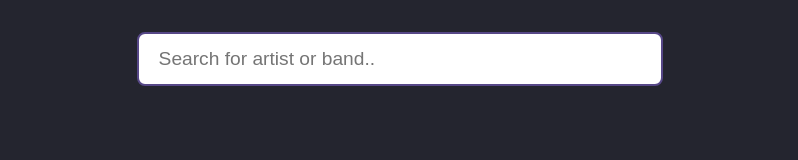
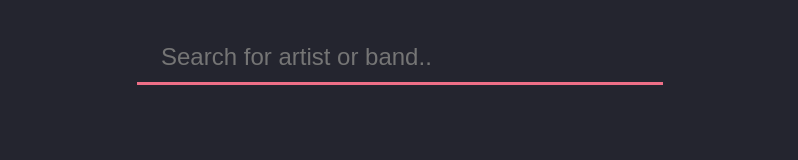
Before and after one commit to zaepon/music-searcher, a React (Create React App) app: page / in a window 1280 px wide. Shown: the top 160 px of the page, without its empty margins (240-1038 px from the left). Built offline with nearby package versions, Linux system fonts and the light colour scheme; no server answers.

Commit message:
style: text input styles

```diff
--- a/src/components/textInput.tsx
+++ b/src/components/textInput.tsx
@@ -6,10 +6,12 @@ const StyledTextInput = styled.input`
   width: 100%;
   height: 3rem;
   padding-left: 1em;
-  font-size: 1.2em;
-  border: 2px solid #564787;
-  border-radius: 8px;
-  color: #464b51;
+  font-size: 1.5em;
+  background-color: ${(props) => props.theme.colors.navy};
+  border: 0;
+  border-bottom: 0.15em solid ${(props) => props.theme.colors.stark};
+  color: ${(props) => props.theme.colors.stark2};
+  font-family: arial;
   &:focus {
     outline: none;
   }
@@ -22,7 +24,13 @@ interface TextInputProps {
   onKeyDown: (e: React.KeyboardEvent) => void;
 }
 
-
-const TextInput = (props: TextInputProps) => <StyledTextInput value={props.value} onKeyDown={props.onKeyDown} onChange={props.onChange} placeholder={props.placeholder}/>;
+const TextInput = (props: TextInputProps) => (
+  <StyledTextInput
+    value={props.value}
+    onKeyDown={props.onKeyDown}
+    onChange={props.onChange}
+    placeholder={props.placeholder}
+  />
+);
 
 export default TextInput;
```
